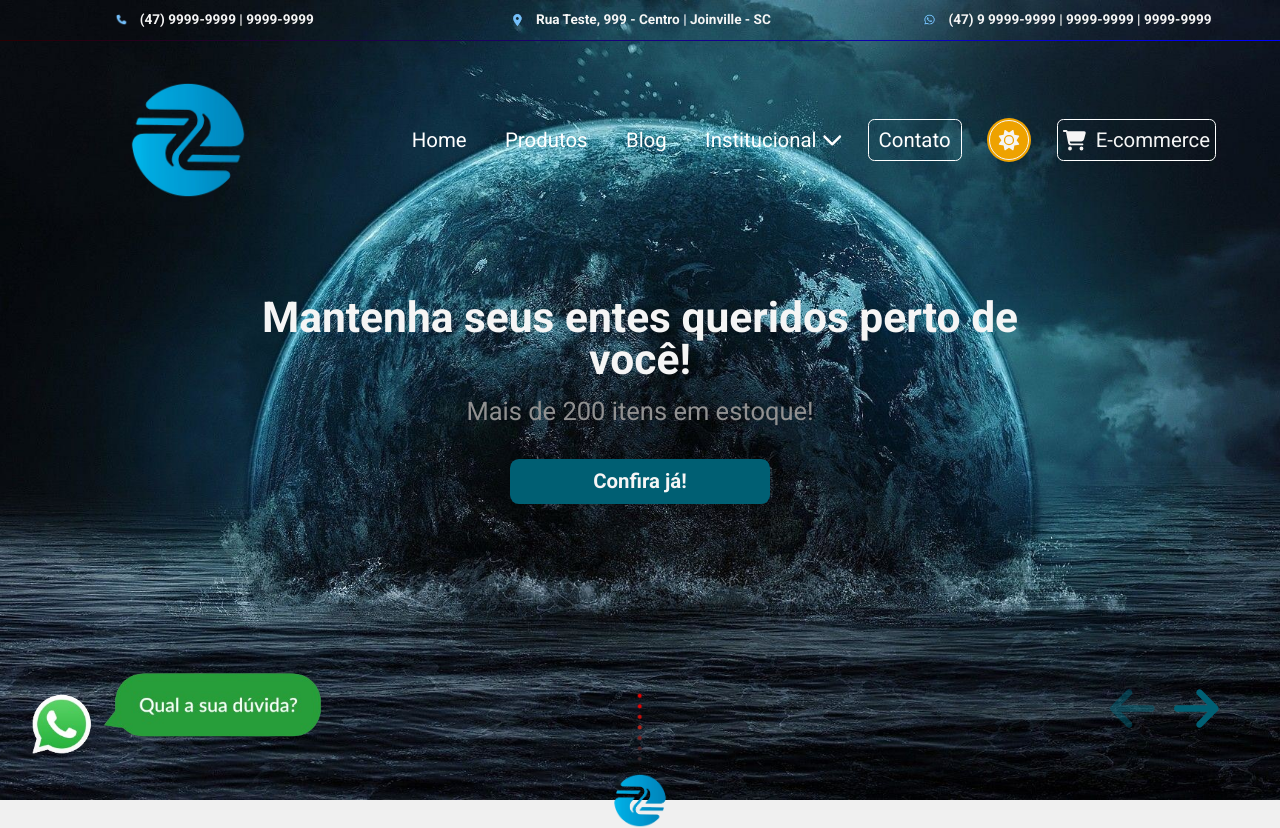
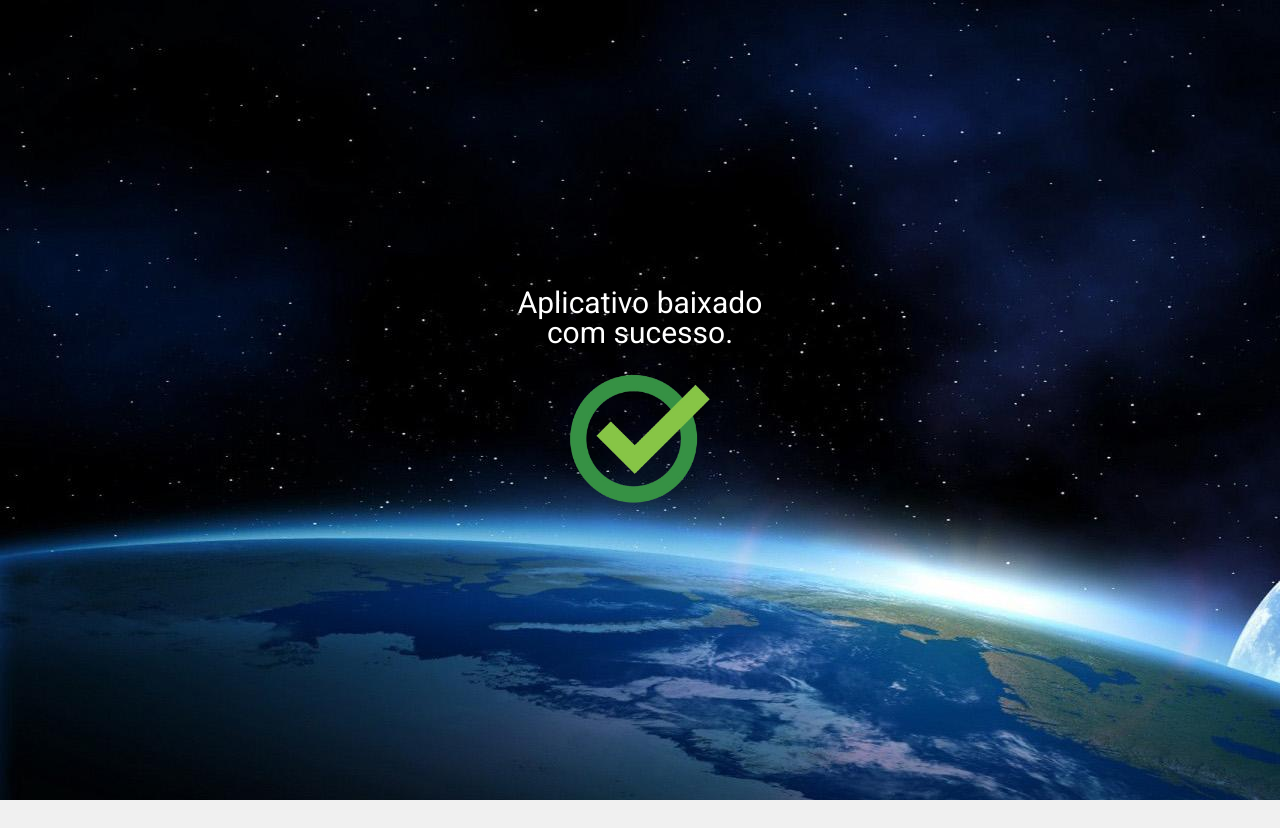
Before and after one commit to WesleySardi/projeto-conclusao-curso-frontend, a React (Create React App) app: page /downloadApp in a window 1280 px wide. Before the commit this address led to /home. Shown: the top 828 px of the page. After the commit the page ends 800 px from the top, so only its background shows below. Built offline with nearby package versions, Linux system fonts and the light colour scheme.

Commit message:
Correções para o Sonar.

```diff
--- a/src/App.js
+++ b/src/App.js
@@ -30,6 +30,7 @@ const AppWrapper = () => {
       <Routes>
         <Route path="/home" element={<Home />} />
         <Route path="/buyBracelet" element={<BuyBracelet />} />
+        <Route path="/downloadApp" element={<BuyBracelet />} />
         <Route path="*" element={<Navigate to="/home" replace />} />
       </Routes>
       <ToastContainer />
--- a/src/components/buyBracelet/BuyBracelet.jsx
+++ b/src/components/buyBracelet/BuyBracelet.jsx
@@ -129,6 +129,7 @@ const BuyBracelet = () => {
   const [cardNumber, setCardNumber] = useState("");
   const [expiryDate, setExpiryDate] = useState("");
   const [cvv, setCvv] = useState("");
+  const [urlPath, setUrlPath] = useState(window.location.pathname.slice(1));
 
   const [errors, setErrors] = useState({});
 
@@ -233,9 +234,11 @@ const BuyBracelet = () => {
       },
       {
         field: "cardNumber",
-        value: cardNumber.replace(/\s+/g, ""),
-        validation: (value) => value && /^\d{4} \d{4} \d{4} \d{4}$/.test(value),
-        errorMessage: "O número do cartão é obrigatório e deve ter 16 dígitos.",
+        value: cardNumber.replace(/\s+/g, ""), // Remove os espaços para armazenar apenas os números
+        validation: (value) =>
+          value && /^\d{4} \d{4} \d{4} \d{4}$/.test(cardNumber),
+        errorMessage:
+          "O número do cartão é obrigatório e deve ter 16 dígitos no formato correto (XXXX XXXX XXXX XXXX).",
       },
       {
         field: "expiryDate",
@@ -297,7 +300,17 @@ const BuyBracelet = () => {
 
   return (
     <FormContainer>
-      {paymentCondition ? (
+      {urlPath === "downloadApp" ? (
+        <>
+          <TitleContainerPaid>
+            <TitlePaid>Aplicativo baixado com sucesso.</TitlePaid>
+            <ImagePaid
+              src="../img/icones/successIcon.png"
+              alt="Imagem de sucesso"
+            />
+          </TitleContainerPaid>
+        </>
+      ) : paymentCondition ? (
         <>
           <TitleContainerPaid>
             <TitlePaid>
--- a/src/components/header/Header.jsx
+++ b/src/components/header/Header.jsx
@@ -442,21 +442,23 @@ const BackgroundStyleBlur = styled.div`
       animation: ${(props) =>
             props.isSidebarActive ? expandForMobile : "none"}
           0.2s forwards,
-        ${(props) =>
-            props.isDarkModeAnimationRunning
-              ? !props.isAtTop
-                ? expandForDarkMode
-                : "none"
-              : "none"}
+        ${(props) => {
+            if (props.isDarkModeAnimationRunning) {
+              return !props.isAtTop ? expandForDarkMode : "none";
+            }
+            return "none";
+          }}
           1.5s forwards,
-        ${(props) =>
-            !props.isAtTop
-              ? props.isDarkModeAnimationRunning
-                ? props.isDarkMode
+        ${(props) => {
+            if (!props.isAtTop) {
+              if (props.isDarkModeAnimationRunning) {
+                return props.isDarkMode
                   ? fadeInForDarkMode
-                  : fadeOutForDarkMode
-                : "none"
-              : "none"}
+                  : fadeOutForDarkMode;
+              }
+            }
+            return "none";
+          }}
           1.5s forwards;
     }
   }
@@ -468,9 +470,7 @@ const ImgStyleLogo = styled.img`
   left: 10vw;
   opacity: 1;
   ${(props) =>
-    props.isAtTop
-      ? { width: "15vh", top: "10vh" }
-      : props.isSidebarActive
+    props.isAtTop || props.isSidebarActive
       ? { width: "15vh", top: "10vh" }
       : { display: "none" }}
 
```
